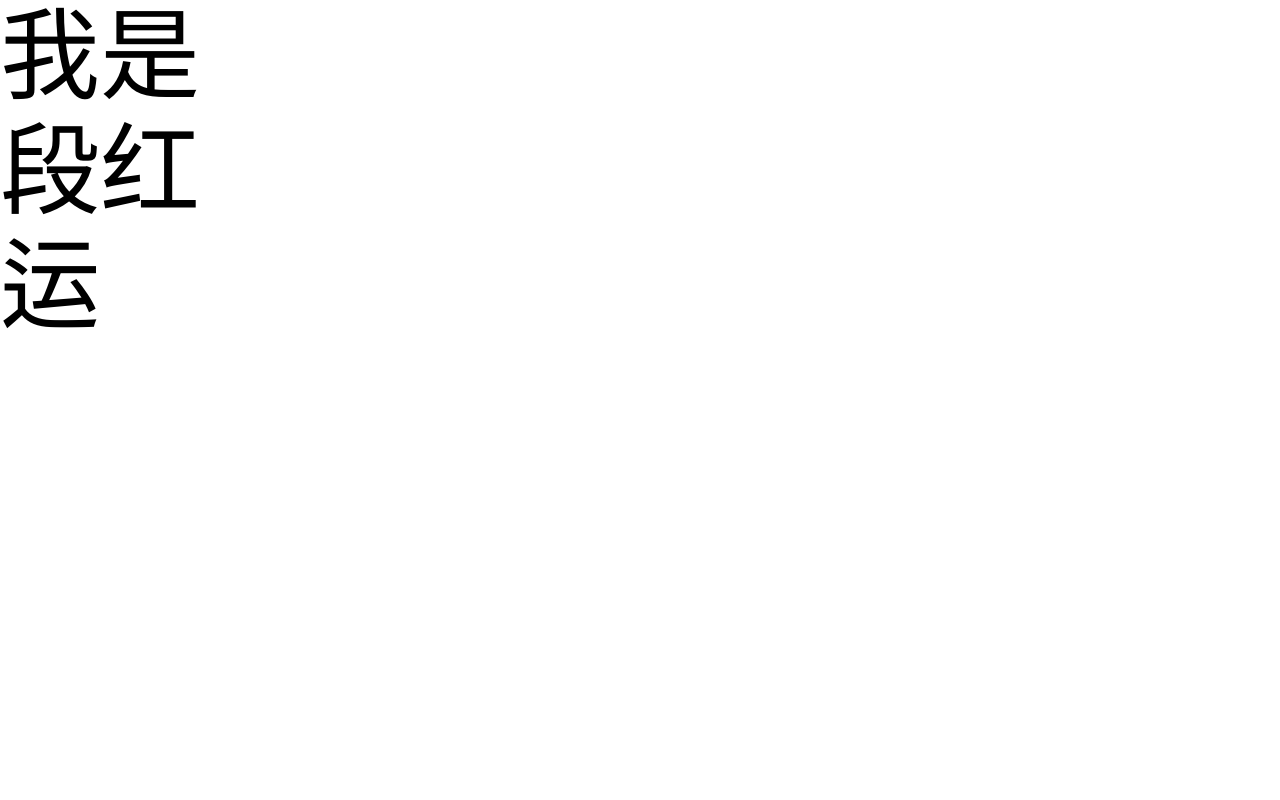
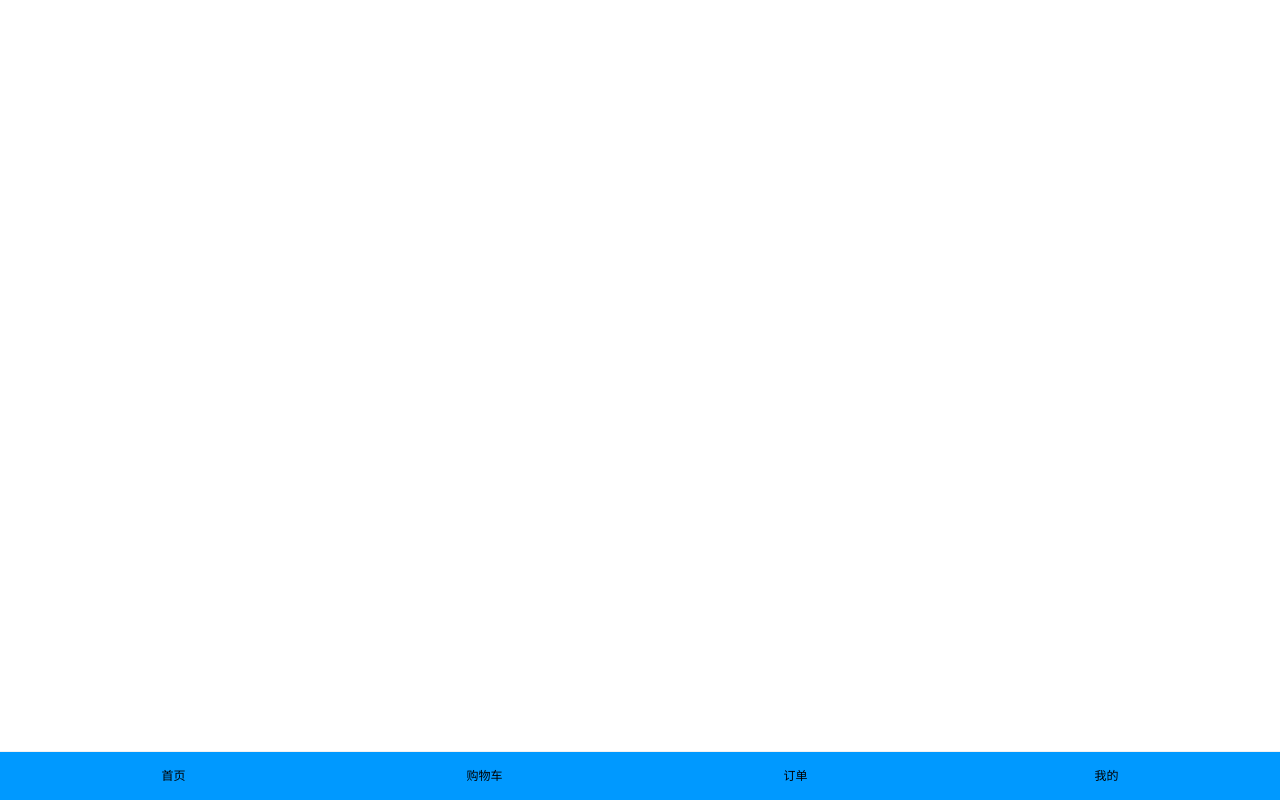
Before and after one commit to jiaokaihang/jingdong, a Vue app: page /#/ in a window 1280 px wide. Built offline with nearby package versions, Linux system fonts and the light colour scheme; a web font is replaced by a local one.

Commit message:
生成字体图标

```diff
--- a/src/App.vue
+++ b/src/App.vue
@@ -1,6 +1,19 @@
 <template>
   <div>
-    <div>我是段红运</div>
+    <div class="docker">
+      <span class="docker__item">
+        <div class="logo">&#xe6b8;</div>
+        首页</span>
+      <span class="docker__item">
+        <div class="logo">&#xe61b;</div>
+        购物车</span>
+      <span class="docker__item">
+        <div class="logo">&#xe897;</div>
+        订单</span>
+      <span class="docker__item">
+        <div class="logo">&#xe8a0;</div>
+        我的</span>
+    </div>
   </div>
 </template>
 
@@ -9,3 +22,22 @@ export default {
   name: ' APP '
 }
 </script>
+
+<style lang="scss">
+.docker{
+  display: flex;
+  position: absolute;
+  padding: 0 .18rem;
+  box-sizing: border-box;
+  left: 0;
+  bottom: 0;
+  width: 100%;
+  height: 0.49rem;
+  border-top:1px solid #F1F1F1 ;
+  background-color: #09f;
+}
+.docker__item{
+   flex: 1;
+   text-align: center;
+}
+</style>
--- a/src/main.js
+++ b/src/main.js
@@ -4,4 +4,5 @@ import router from './router'
 import store from './store'
 import 'normalize.css'
 import './style/base.scss'
+import './style/iconfont.css'
 createApp(App).use(store).use(router).mount('#app')
--- a/src/style/base.scss
+++ b/src/style/base.scss
@@ -2,6 +2,6 @@ html{
     font-size:100px
 }
 
-div{
-    width: 2rem;
+body{
+    font-size: .12rem;
 }
--- /dev/null
+++ b/src/style/iconfont.css
@@ -0,0 +1,16 @@
+@font-face {
+    font-family: "iconfont logo";
+    src: url('https://at.alicdn.com/t/font_985780_km7mi63cihi.eot?t=1545807318834');
+    src: url('//at.alicdn.com/t/c/font_3639412_gsi4i0f5yh6.woff2?t=1662657750823') format('woff2'),
+    url('//at.alicdn.com/t/c/font_3639412_gsi4i0f5yh6.woff?t=1662657750823') format('woff'),
+    url('//at.alicdn.com/t/c/font_3639412_gsi4i0f5yh6.ttf?t=1662657750823') format('truetype');
+  }
+
+
+  .logo {
+    font-family: "iconfont logo";
+    font-size: 16px;
+    font-style: normal;
+    -webkit-font-smoothing: antialiased;
+    -moz-osx-font-smoothing: grayscale;
+  }
```
